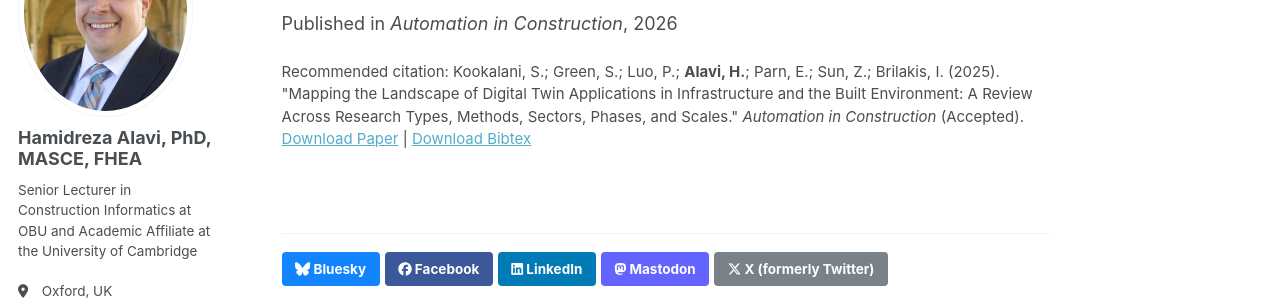
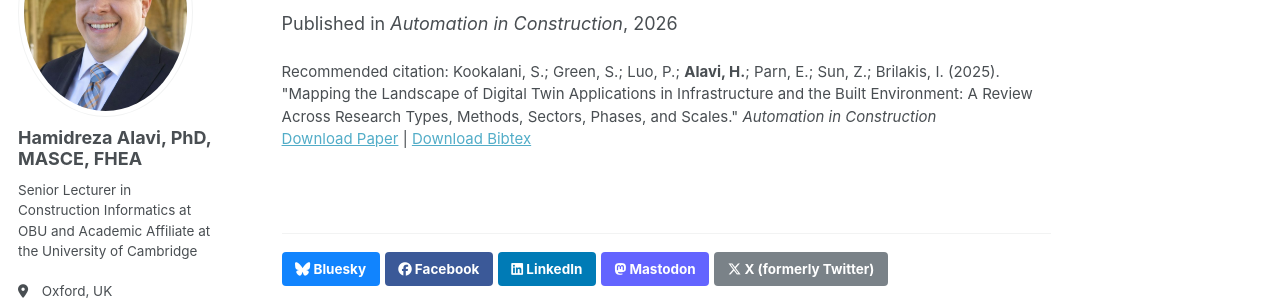
Before and after one commit to Hr-Alavi/Hr-Alavi.github.io, a Jekyll site: the page built from _publications/2025-j14-mapping-the-landscape-of-digital-twin-applications-in-infrastructure-a.md, in a window 1280 px wide. Shown: the part 191-491 px from the top of the page. Built offline with Jekyll 4.4.1, drawn with Linux system fonts in a browser that asks for light colours; some web fonts are replaced; a script bundle is joined from its source files by our own code; library files that are not in the unit come from our copies.

Commit message:
Update 2025-j14-mapping-the-landscape-of-digital-twin-applications-in-infrastructure-a.md

```diff
--- a/_publications/2025-j14-mapping-the-landscape-of-digital-twin-applications-in-infrastructure-a.md
+++ b/_publications/2025-j14-mapping-the-landscape-of-digital-twin-applications-in-infrastructure-a.md
@@ -6,8 +6,8 @@
 excerpt: "Mapping digital twin applications in infrastructure and the built environment across research types, methods, sectors, phases, and scales"
 date: 2026-01-13
 venue: "Automation in Construction"
-paperurl: ""
+paperurl: "https://doi.org/10.1016/j.autcon.2026.106778"
 bibtexurl: "/files/bibtex/kookalani2025mapping.bib"
-citation: 'Kookalani, S.; Green, S.; Luo, P.; <b><b>Alavi, H.</b></b>; Parn, E.; Sun, Z.; Brilakis, I. (2025). &quot;Mapping the Landscape of Digital Twin Applications in Infrastructure and the Built Environment: A Review Across Research Types, Methods, Sectors, Phases, and Scales.&quot; <i>Automation in Construction</i> (Accepted).'
-status: "Accepted"
+citation: 'Kookalani, S.; Green, S.; Luo, P.; <b><b>Alavi, H.</b></b>; Parn, E.; Sun, Z.; Brilakis, I. (2025). &quot;Mapping the Landscape of Digital Twin Applications in Infrastructure and the Built Environment: A Review Across Research Types, Methods, Sectors, Phases, and Scales.&quot; <i>Automation in Construction</i>'
+
 ---
```
